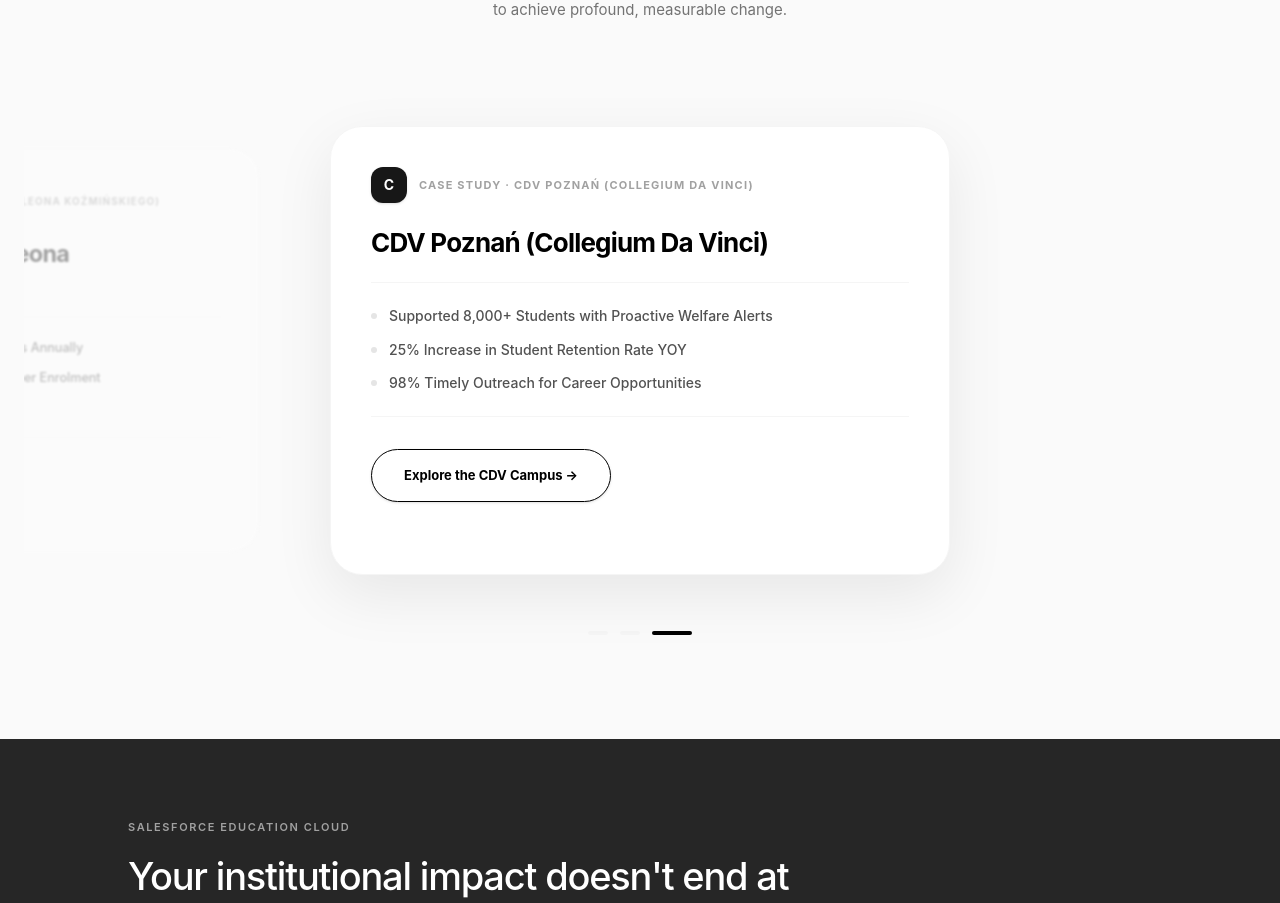
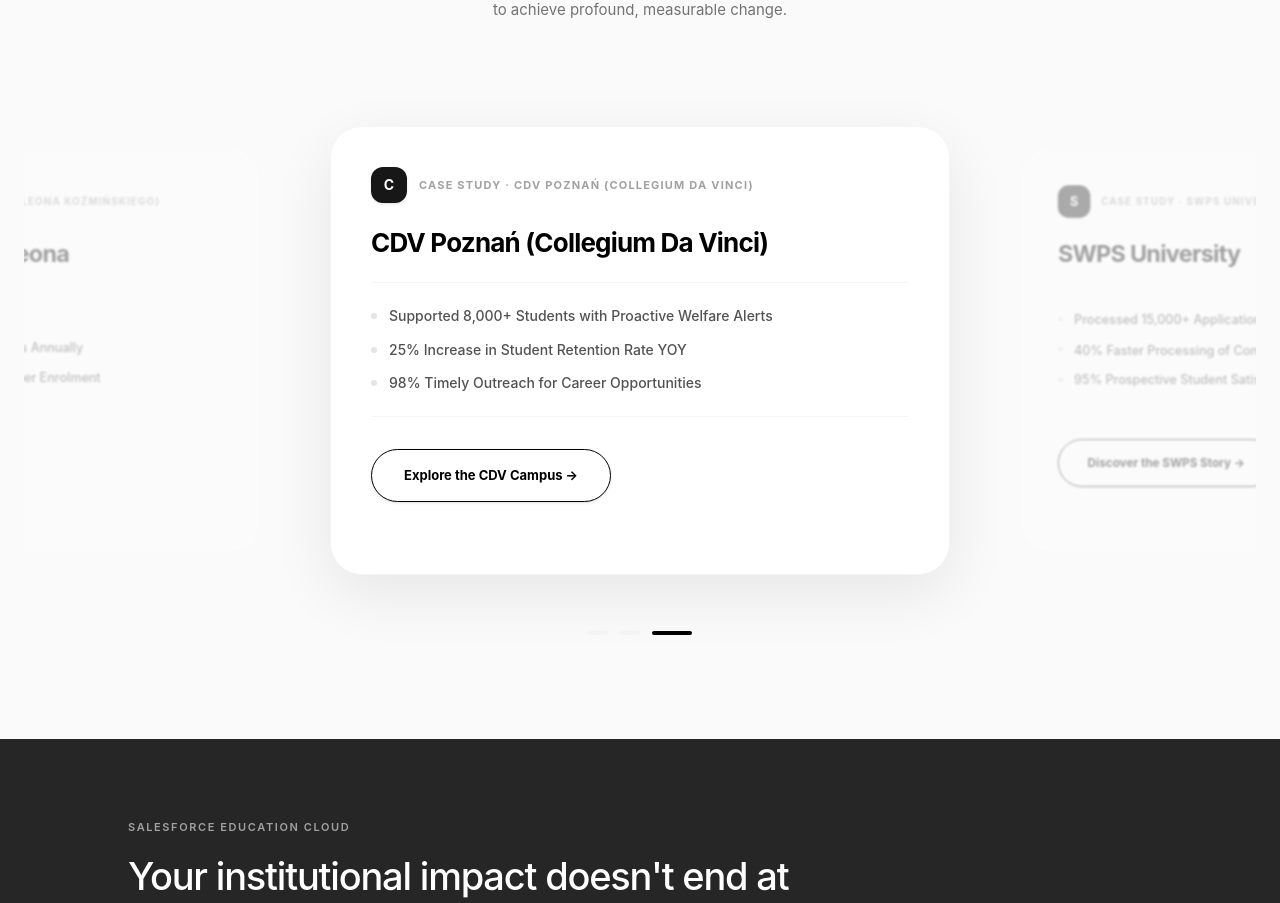
Before and after one commit to Geemu-Studio/Think-Beyond-UX-v3.1, a React (Vite) app: page /Think-Beyond-UX-v3/alumni in a window 1280 px wide. Shown: the part 4016-4919 px from the top of the page. Built offline with nearby package versions, Linux system fonts and the light colour scheme.

Commit message:
feat: implement infinite looping carousel with silent index jumping logic

```diff
--- a/src/app/components/ui/CaseStudyCarousel.tsx
+++ b/src/app/components/ui/CaseStudyCarousel.tsx
@@ -1,5 +1,5 @@
-import { useState, useEffect, useCallback } from 'react';
-import { motion, AnimatePresence } from 'motion/react';
+import { useState, useEffect, useCallback, useMemo } from 'react';
+import { motion } from 'motion/react';
 
 const CARDS = [
   {
@@ -34,31 +34,65 @@
   }
 ];
 
+// Expanded for infinite looping [C,A,B, C,A,B, C,A,B]
+const EXTENDED_CARDS = [...CARDS, ...CARDS, ...CARDS];
+
 interface CaseStudyCarouselProps {
   initialActiveIdx?: number;
 }
 
 export function CaseStudyCarousel({ initialActiveIdx = 0 }: CaseStudyCarouselProps) {
-  const [activeIdx, setActiveIdx] = useState(initialActiveIdx);
+  // We start in the middle set of cards (index 3 to 5)
+  const [activeIdx, setActiveIdx] = useState(initialActiveIdx + CARDS.length);
   const [isPaused, setIsPaused] = useState(false);
+  const [isJumping, setIsJumping] = useState(false);
 
   // Responsive settings
   const isMobile = typeof window !== 'undefined' ? window.innerWidth < 768 : false;
 
   const nextSlide = useCallback(() => {
-    setActiveIdx((prev) => (prev + 1) % CARDS.length);
+    setActiveIdx((prev) => prev + 1);
   }, []);
 
   const prevSlide = useCallback(() => {
-    setActiveIdx((prev) => (prev - 1 + CARDS.length) % CARDS.length);
+    setActiveIdx((prev) => prev - 1);
   }, []);
+
+  // Silent Jump Logic
+  useEffect(() => {
+    // If we've reached a clone in the first or last set
+    // Index 6 (CDV clone in set 3) -> Jump to Index 3
+    // Wait, with 3 cards: Set 1 (0,1,2), Set 2 (3,4,5), Set 3 (6,7,8)
+    // If activeIdx becomes 6, we've just slid from 5 (CDV set 2) to 6 (SWPS set 3).
+    // We should allow the animation to finish, then jump.
+
+    let timer: NodeJS.Timeout;
+
+    if (activeIdx >= CARDS.length * 2) {
+      // Reached Set 3 ( клоны ), jump to Set 2 equivalent
+      timer = setTimeout(() => {
+        setIsJumping(true);
+        setActiveIdx(activeIdx - CARDS.length);
+        setTimeout(() => setIsJumping(false), 50);
+      }, 500); // 500ms matches transition duration
+    } else if (activeIdx < CARDS.length) {
+      // Reached Set 1 ( клоны ), jump to Set 2 equivalent
+      timer = setTimeout(() => {
+        setIsJumping(true);
+        setActiveIdx(activeIdx + CARDS.length);
+        setTimeout(() => setIsJumping(false), 50);
+      }, 500);
+    }
+
+    return () => clearTimeout(timer);
+  }, [activeIdx]);
 
   // Auto-play logic
   useEffect(() => {
-    if (isPaused || isMobile) return;
+    if (isPaused || isMobile || isJumping) return;
     const interval = setInterval(nextSlide, 3500);
     return () => clearInterval(interval);
-  }, [isPaused, isMobile, nextSlide]);
+  }, [isPaused, isMobile, nextSlide, isJumping]);
 
   const handleDragEnd = (event: any, info: any) => {
     const threshold = 50;
@@ -68,6 +102,15 @@
       prevSlide();
     }
   };
+
+  const handleSelect = (idx: number) => {
+    // Always navigate within the relative distance to keep it smooth
+    // For simplicity, we just set the Logical index in the Middle Set
+    setActiveIdx(idx + CARDS.length);
+  };
+
+  // Logical Display Index (0, 1, or 2)
+  const logicalIdx = activeIdx % CARDS.length;
 
   return (
     <div
@@ -81,30 +124,30 @@
           className="flex gap-6 sm:gap-10 shrink-0"
           animate={{
             x: isMobile
-              ? `calc(${(1 - activeIdx) * 85}vw + ${(1 - activeIdx) * 24}px)`
-              : `calc(${(1 - activeIdx) * 620}px + ${(1 - activeIdx) * 40}px)`
+              ? `calc(${(4 - activeIdx) * 85}vw + ${(4 - activeIdx) * 24}px)`
+              : `calc(${(4 - activeIdx) * 620}px + ${(4 - activeIdx) * 40}px)`
           }}
-          transition={{ type: "spring", stiffness: 300, damping: 35 }}
+          transition={isJumping ? { duration: 0 } : { type: "spring", stiffness: 300, damping: 35 }}
           drag="x"
           dragConstraints={{ left: 0, right: 0 }}
           onDragEnd={handleDragEnd}
-          style={{ cursor: "grab" }}
-          whileTap={{ cursor: "grabbing" }}
+          style={{ cursor: isJumping ? "default" : "grab" }}
+          whileTap={{ cursor: isJumping ? "default" : "grabbing" }}
         >
-          {CARDS.map((card, idx) => {
+          {EXTENDED_CARDS.map((card, idx) => {
             const isActive = idx === activeIdx;
 
             return (
               <motion.div
-                key={card.university}
-                onClick={() => !isActive && setActiveIdx(idx)}
+                key={`${card.university}-${idx}`}
+                onClick={() => !isActive && !isJumping && setActiveIdx(idx)}
                 initial={false}
                 animate={{
                   scale: isActive ? 1 : 0.9,
                   opacity: isActive ? 1 : 0.35,
                   filter: isActive ? "blur(0px)" : "blur(1px)",
                 }}
-                transition={{ duration: 0.5, ease: "easeInOut" }}
+                transition={isJumping ? { duration: 0 } : { duration: 0.5, ease: "easeInOut" }}
                 className={`bg-white rounded-[32px] p-8 sm:p-10 flex flex-col gap-6 shrink-0 cursor-pointer select-none border border-neutral-100
                   ${isActive
                     ? "w-[85vw] sm:w-[620px] shadow-[0_20px_60px_rgba(0,0,0,0.08)] z-10"
@@ -157,10 +200,10 @@
         {CARDS.map((_, i) => (
           <button
             key={i}
-            onClick={() => setActiveIdx(i)}
+            onClick={() => handleSelect(i)}
             aria-label={`Go to slide ${i + 1}`}
             className={`h-[4px] rounded-full transition-all duration-500 ease-in-out cursor-pointer border-none p-0 outline-none
-              ${i === activeIdx ? 'w-10 bg-black' : 'w-5 bg-neutral-100 hover:bg-neutral-200'}`}
+              ${i === logicalIdx ? 'w-10 bg-black' : 'w-5 bg-neutral-100 hover:bg-neutral-200'}`}
           ></button>
         ))}
       </div>
```
